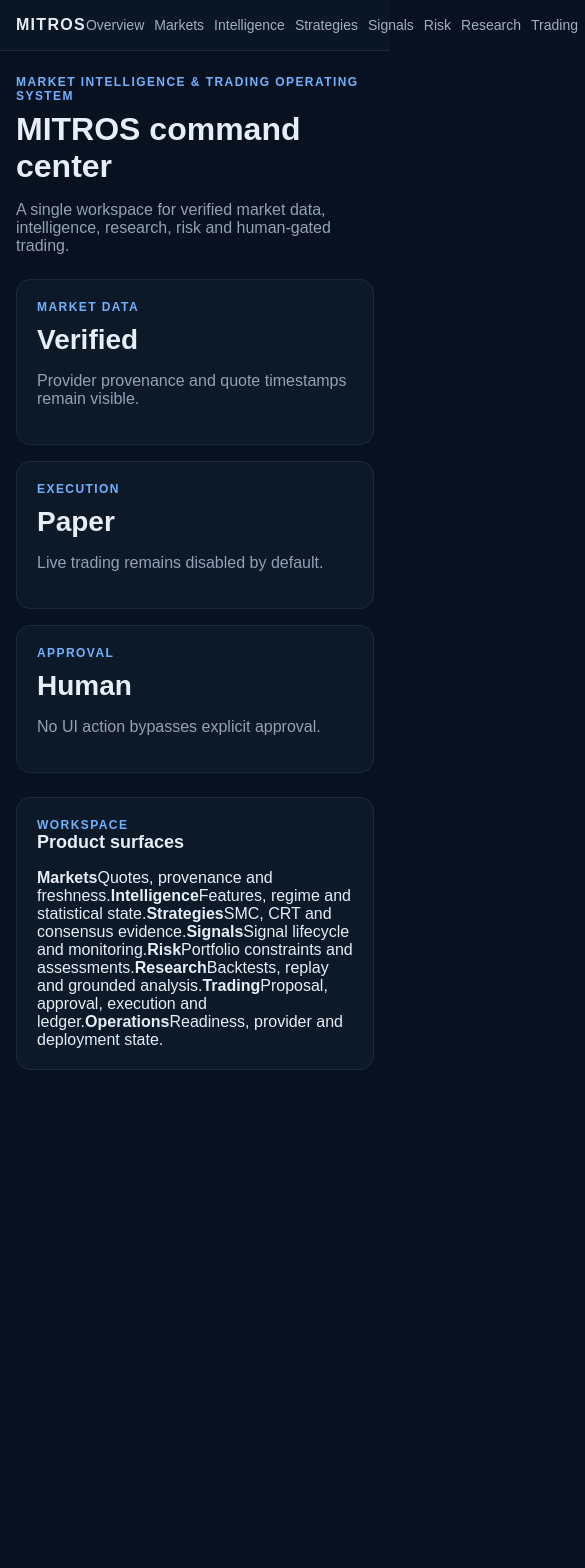
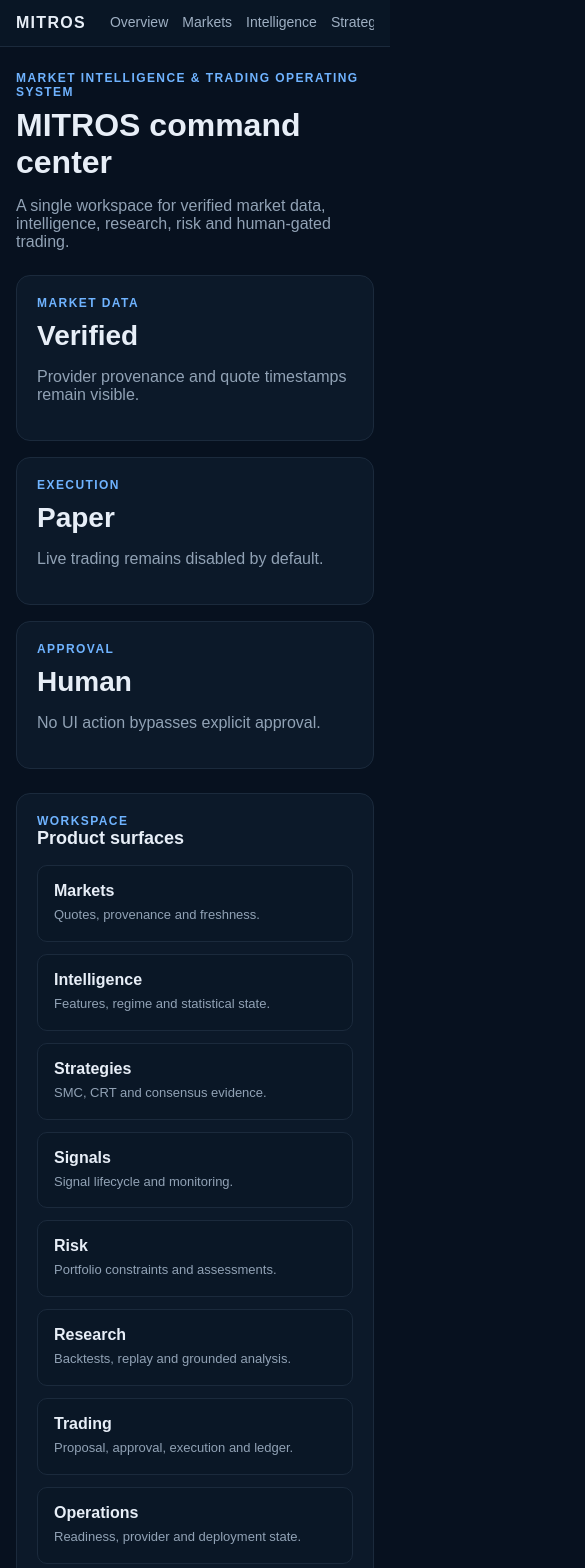
Before and after one commit to ykclassic/MITROS, a Next.js app in the folder apps/web/: page / in a window 390 px wide. Shown: the top 1568 px of the page, 585 px wide, since content can reach past the window. Before the commit the page ends 1094 px from the top, so only its background shows below. Built offline with nearby package versions, Linux system fonts and the light colour scheme.

Commit message:
feat(18b): make product shell responsive and scannable

```diff
--- a/apps/web/app/globals.css
+++ b/apps/web/app/globals.css
@@ -1,9 +1,11 @@
 * { box-sizing: border-box; }
 html, body { margin: 0; min-height: 100%; background: #07111f; color: #e7eef7; font-family: Arial, sans-serif; }
 a { color: inherit; text-decoration: none; }
-.nav { display:flex; align-items:center; justify-content:space-between; padding:18px 28px; border-bottom:1px solid #1b2a3c; background:#091625; position:sticky; top:0; z-index:10; }
-.brand { font-weight:800; letter-spacing:.08em; }
-.navlinks { display:flex; gap:18px; color:#9fb0c3; font-size:14px; }
+.nav { display:flex; align-items:center; gap:24px; padding:18px 28px; border-bottom:1px solid #1b2a3c; background:#091625; position:sticky; top:0; z-index:10; }
+.brand { font-weight:800; letter-spacing:.08em; flex:0 0 auto; }
+.navlinks { display:flex; gap:18px; color:#9fb0c3; font-size:14px; overflow-x:auto; scrollbar-width:none; }
+.navlinks::-webkit-scrollbar { display:none; }
+.navlinks a { white-space:nowrap; }
 .navlinks a:hover { color:#fff; }
 .main { max-width:1280px; margin:0 auto; padding:32px 24px 56px; }
 .eyebrow { color:#6fb3ff; font-size:12px; font-weight:700; letter-spacing:.12em; text-transform:uppercase; }
@@ -11,10 +13,14 @@ h1 { font-size:40px; margin:8px 0 12px; }
 h2 { font-size:18px; margin:0 0 16px; }
 .subtle { color:#91a2b5; }
 .grid { display:grid; grid-template-columns:repeat(auto-fit,minmax(220px,1fr)); gap:16px; margin-top:24px; }
+.feature-grid { display:grid; grid-template-columns:repeat(auto-fit,minmax(220px,1fr)); gap:12px; }
 .card { background:#0c1929; border:1px solid #1b2a3c; border-radius:14px; padding:20px; }
 .metric { font-size:28px; font-weight:800; margin-top:10px; }
 .status { display:inline-flex; align-items:center; gap:7px; font-size:13px; color:#9fb0c3; }
 .dot { width:8px; height:8px; border-radius:50%; background:#6fb3ff; }
+.feature-link { display:flex; flex-direction:column; gap:6px; padding:16px; border:1px solid #1b2a3c; border-radius:10px; background:#0a1726; }
+.feature-link:hover { border-color:#31577b; background:#0e2034; }
+.feature-link span { color:#91a2b5; font-size:13px; line-height:1.45; }
 .table { width:100%; border-collapse:collapse; }
 .table th,.table td { text-align:left; padding:12px 10px; border-bottom:1px solid #1b2a3c; font-size:14px; }
 .table th { color:#91a2b5; font-weight:600; }
@@ -24,4 +30,10 @@ h2 { font-size:18px; margin:0 0 16px; }
 .secondary-button { border:1px solid #2a4058; border-radius:8px; background:#102238; color:#e7eef7; padding:8px 12px; cursor:pointer; }
 .secondary-button:hover { background:#172e48; }
 .quote-error { color:#ffb4b4; font-weight:600; }
-@media (max-width:700px) { .nav { padding:16px; } .navlinks { gap:10px; } .main { padding:24px 16px; } h1 { font-size:32px; } .panel-header { align-items:stretch; flex-direction:column; } }
+@media (max-width:700px) {
+  .nav { padding:14px 16px; align-items:flex-start; }
+  .navlinks { gap:14px; width:100%; }
+  .main { padding:24px 16px 48px; }
+  h1 { font-size:32px; }
+  .panel-header { align-items:stretch; flex-direction:column; }
+}
```
